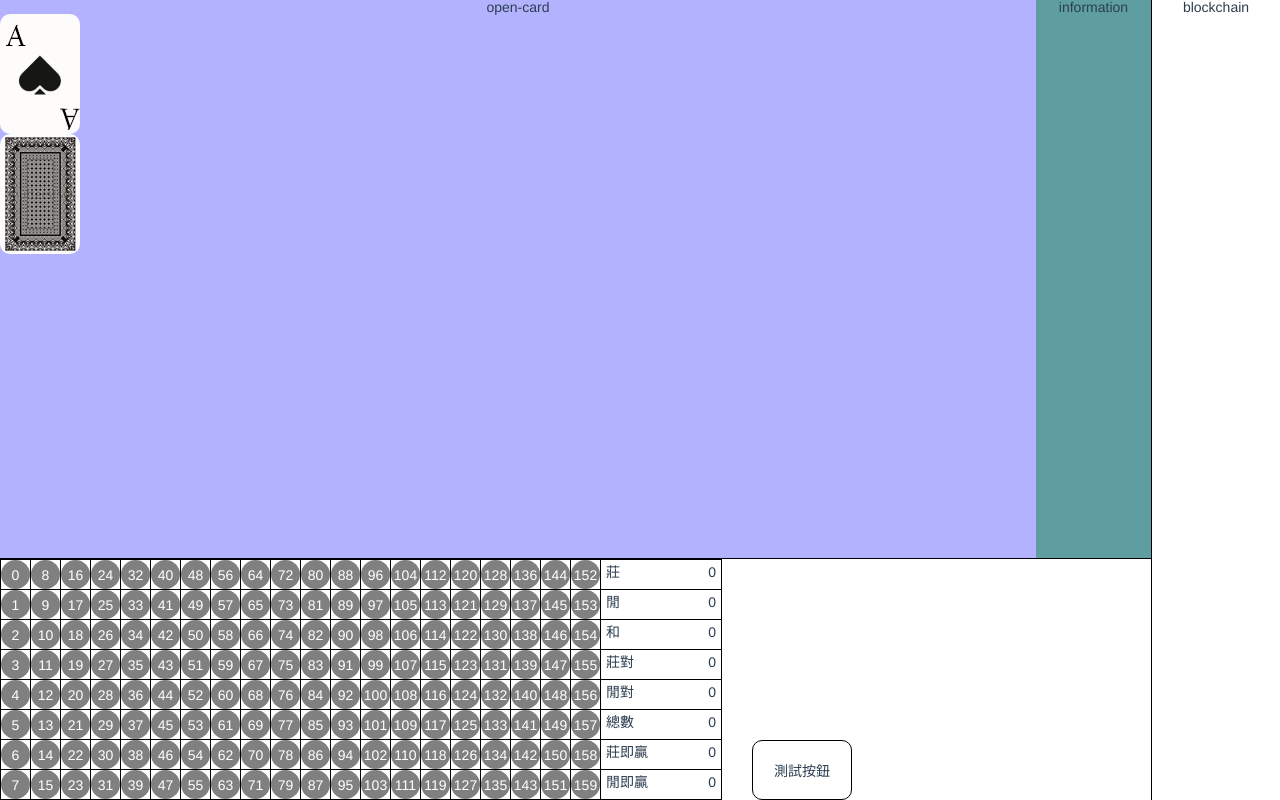
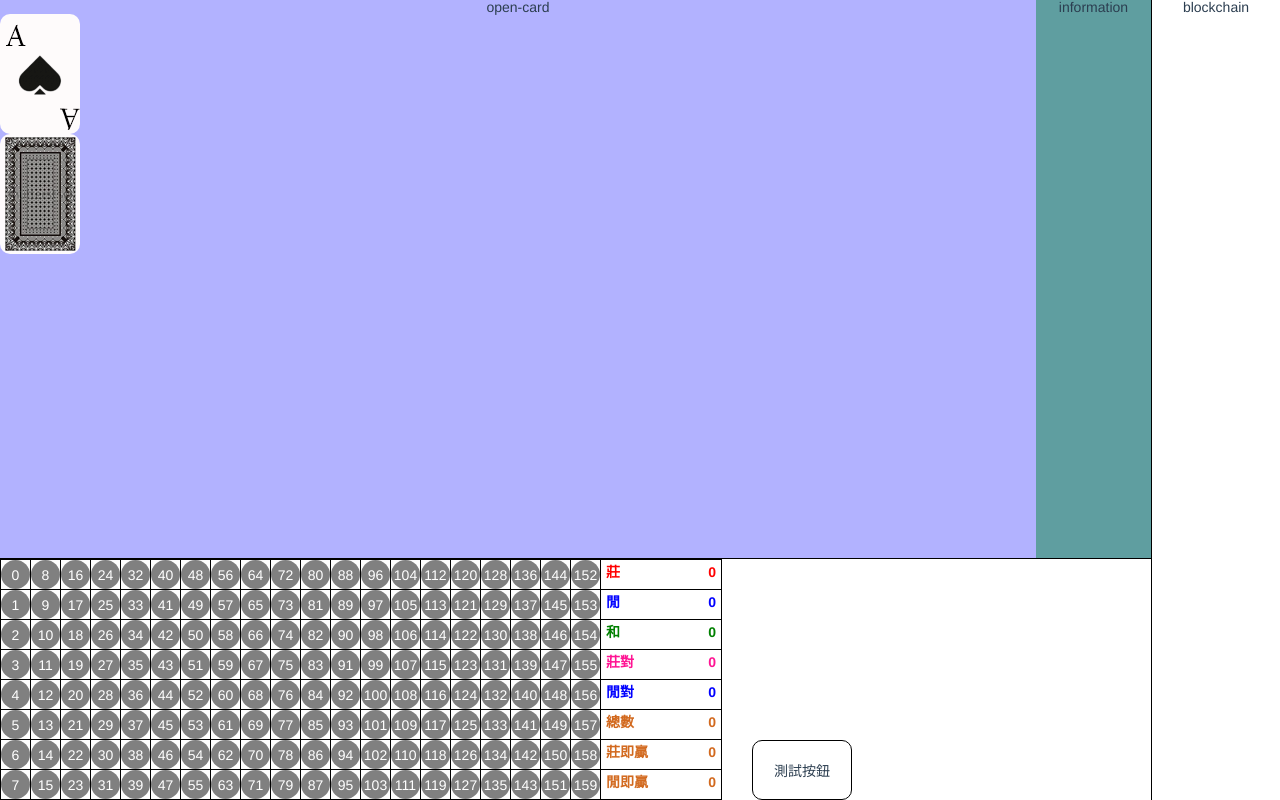
Before and after one commit to martin-frontend/baccarat, a Vue app: page / in a window 1280 px wide. Built offline with nearby package versions, Linux system fonts and the light colour scheme.

Commit message:
增加color

```diff
--- a/src/views/history/index.vue
+++ b/src/views/history/index.vue
@@ -11,7 +11,7 @@
       </table>
       <table class="result">
         <tr v-for="item in resultList" :key="item">
-            <td>
+            <td :class="item.color">
                 <p class="title">{{item.name}}</p>
                 <p class="text">{{item.value}}</p>
             </td>
@@ -32,13 +32,13 @@ export default {
                 {name:'莊',value:0,color:'red'},
                 {name:'閒',value:0,color:'blue'},
                 {name:'和',value:0,color:'green'},
-                {name:'莊對',value:0,color:'red'},
-                {name:'閒對',value:0,color:'red'},
-                {name:'總數',value:0,color:'red'},
-                {name:'莊即贏',value:0,color:'red'},
-                {name:'閒即贏',value:0,color:'red'},
+                {name:'莊對',value:0,color:'pink'},
+                {name:'閒對',value:0,color:'blue'},
+                {name:'總數',value:0,color:'brown'},
+                {name:'莊即贏',value:0,color:'brown'},
+                {name:'閒即贏',value:0,color:'brown'},
             ],
-            ruaultText:['莊','閒','合'],
+            ruaultText:['莊','閒','和'],
             currentIndex:0
         }
     },
@@ -77,7 +77,7 @@ export default {
                     return "red"
                 case '閒':
                     return "blue"
-                case '合':
+                case '和':
                     return "green"
             }
         }
@@ -137,6 +137,22 @@ export default {
                 align-items: center;
                 padding: 5px;
                 width: 120px;
+                font-weight: bold;
+                &.red{
+                    color: red;
+                }
+                &.green{
+                    color: green;
+                }
+                &.blue{
+                    color: blue;
+                }
+                &.pink{
+                    color: deeppink;
+                }
+                &.brown{
+                    color: chocolate;
+                }
             }
         }
         .testBtn{
```
